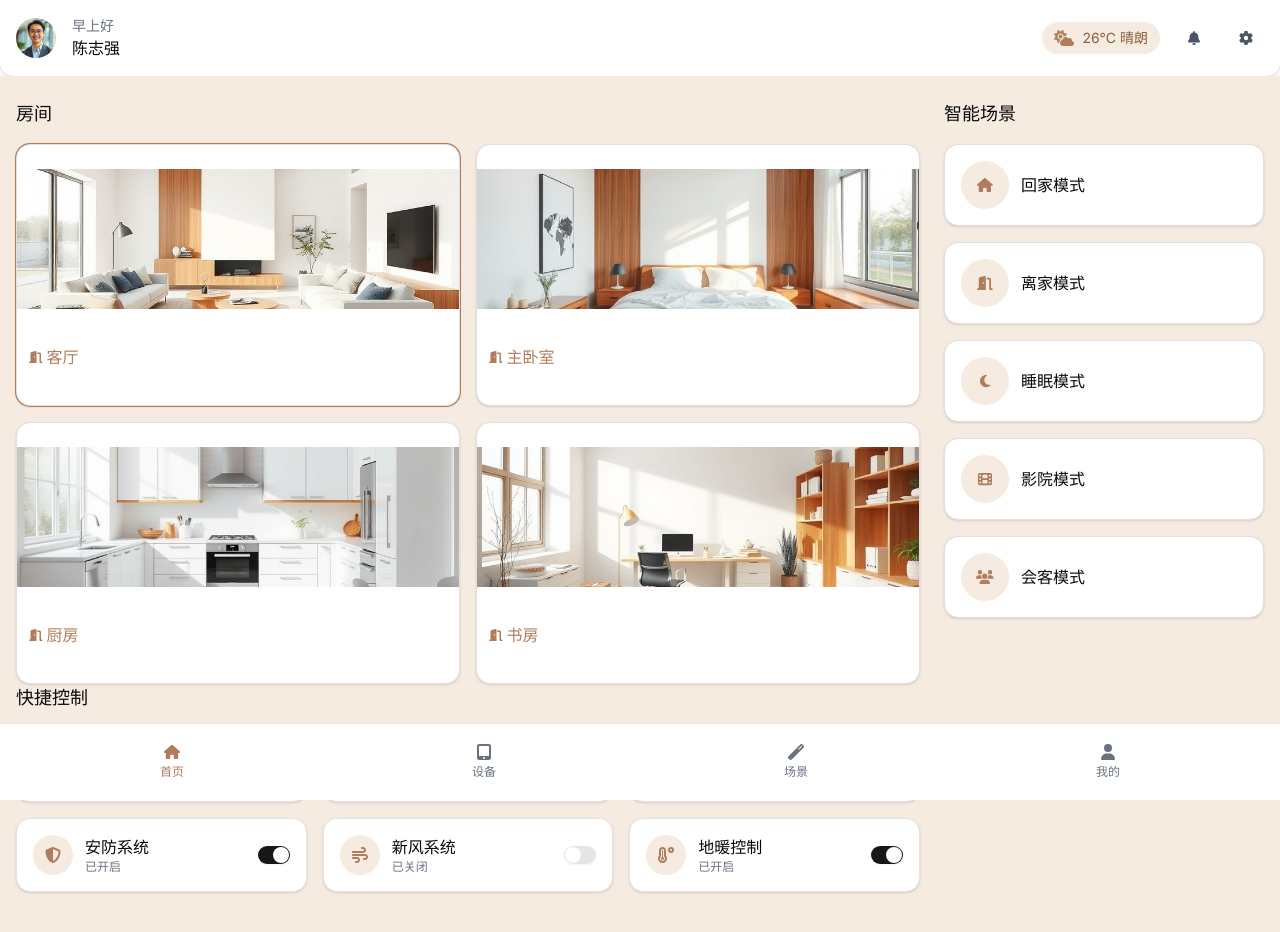
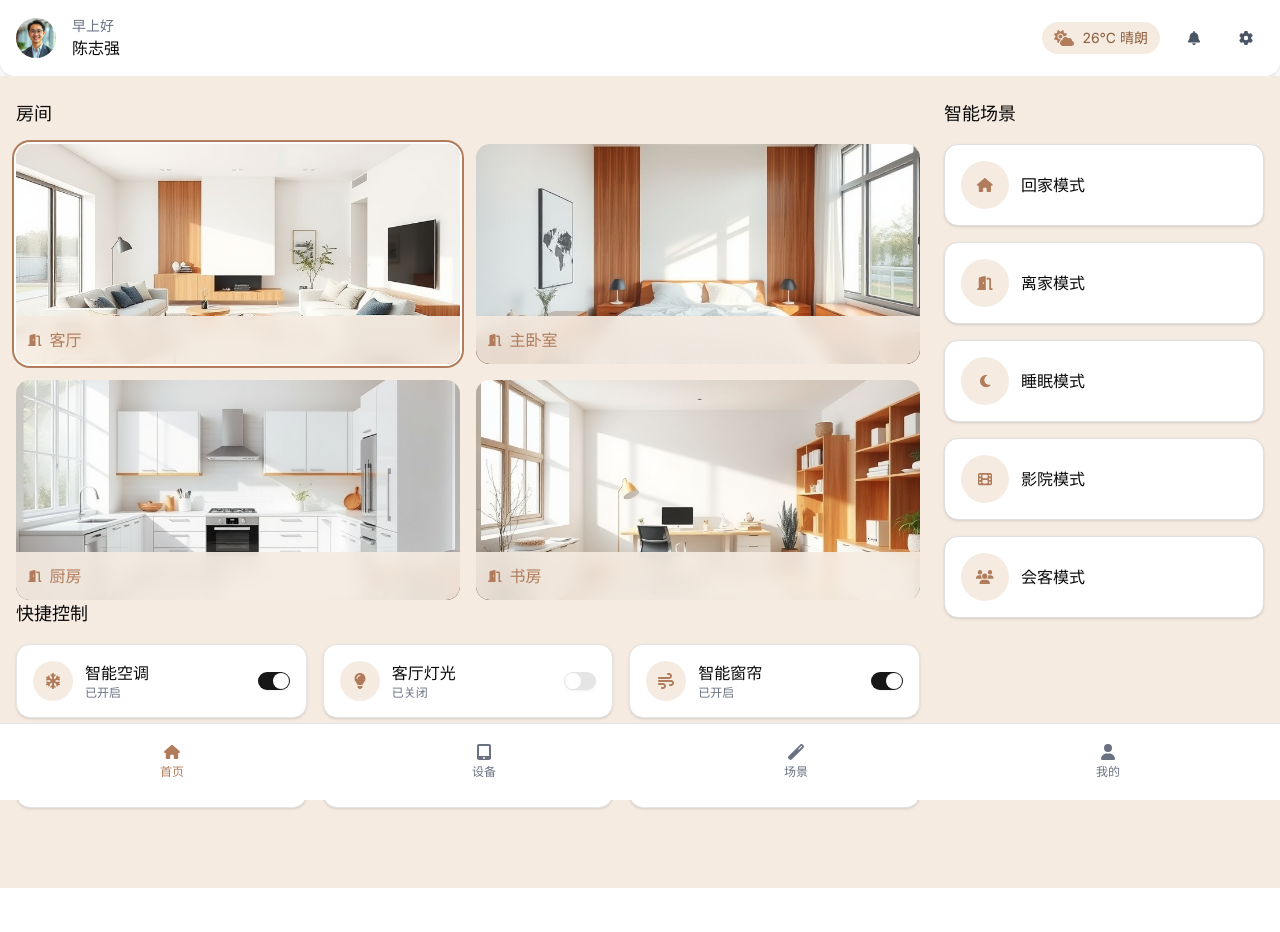
Before and after one commit to CloseFish/my-smart-home-app, a Next.js app: page / in a window 1280 px wide. Shown: the top 932 px of the page. After the commit the page ends 888 px from the top, so only its background shows below. Built offline with nearby package versions, Linux system fonts and the light colour scheme.

Commit message:
更改了“房间”模块内图片样式 解决了白边问题 20250405_1755

```diff
--- a/src/components/DraggableRooms.tsx
+++ b/src/components/DraggableRooms.tsx
@@ -1,5 +1,5 @@
 "use client";
-import React, { useState, useRef, useEffect } from "react";
+import React, { useState } from "react";
 import { Card } from "@/components/ui/card";
 import Image from "next/image";
 import { FontAwesomeIcon } from "@fortawesome/react-fontawesome";
@@ -12,7 +12,12 @@ import {
 	PointerSensor,
 	TouchSensor,
 } from "@dnd-kit/core";
-import { SortableContext, useSortable, arrayMove, rectSortingStrategy } from "@dnd-kit/sortable";
+import {
+	SortableContext,
+	useSortable,
+	arrayMove,
+	rectSortingStrategy,
+} from "@dnd-kit/sortable";
 import { CSS } from "@dnd-kit/utilities";
 
 const DraggableRooms: React.FC<{ rooms: any[] }> = ({ rooms }) => {
@@ -41,7 +46,11 @@ const DraggableRooms: React.FC<{ rooms: any[] }> = ({ rooms }) => {
 	return (
 		<div>
 			<h2 className="text-lg font-medium mb-4">房间</h2>
-			<DndContext collisionDetection={closestCenter} onDragEnd={handleDragEnd} sensors={sensors}>
+			<DndContext
+				collisionDetection={closestCenter}
+				onDragEnd={handleDragEnd}
+				sensors={sensors}
+			>
 				<SortableContext
 					items={draggableRooms.map((room) => room.name)}
 					strategy={rectSortingStrategy}
@@ -59,63 +68,41 @@ const DraggableRooms: React.FC<{ rooms: any[] }> = ({ rooms }) => {
 
 const SortableRoom: React.FC<{ id: string; room: any }> = ({ id, room }) => {
 	const { attributes, listeners, setNodeRef, transform, transition } = useSortable({ id });
-	const longPressRef = useRef<NodeJS.Timeout | null>(null);
-	const isLongPress = useRef(false);
-
-	const handleMouseDown = (e: React.MouseEvent<HTMLDivElement>) => {
-		longPressRef.current = setTimeout(() => {
-			isLongPress.current = true;
-			if (listeners && listeners.onMouseDown) {
-				listeners.onMouseDown(e);
-			}
-		}, 300);
-	};
-
-	const handleMouseUp = (e: React.MouseEvent<HTMLDivElement>) => {
-		if (longPressRef.current) {
-			clearTimeout(longPressRef.current);
-			longPressRef.current = null;
-		}
-		if (!isLongPress.current) {
-			// 短按逻辑可在此添加，暂时留空
-		}
-		isLongPress.current = false;
-	};
-
-	useEffect(() => {
-		return () => {
-			if (longPressRef.current) {
-				clearTimeout(longPressRef.current);
-			}
-		};
-	}, []);
 
 	return (
-		<Card
+		<div
 			ref={setNodeRef}
 			{...attributes}
-			onMouseDown={handleMouseDown}
-			onMouseUp={handleMouseUp}
 			{...listeners}
-			className={`overflow-hidden border border-[#E0E0E0] ${room.active ? "ring-1 ring-[#B07C5B]" : ""}`}
-			style={{ transform: CSS.Transform.toString(transform), transition }}
+			className={`relative overflow-hidden rounded-xl ${room.active ? "ring-2 ring-[#B07C5B] ring-offset-2" : ""
+				}`}
+			style={{
+				transform: CSS.Transform.toString(transform),
+				transition,
+				width: '100%',
+				height: '220px'
+			}}
 		>
-			<div className="relative h-[140px]">
+			{/* 图片区域 - 直接占满整个容器 */}
+			<div className="absolute inset-0">
 				<Image
 					src={room.image}
 					alt={room.name}
 					fill
-					sizes="(max-width: 768px) 100vw, 50vw"
 					className="object-cover"
+					style={{ margin: 0 }}
 				/>
 			</div>
-			<div className="p-3 flex items-center">
-				<div className="font-medium text-[#B07C5B] flex items-center">
-					<FontAwesomeIcon icon={faDoorOpen} className="text-xs mr-1" />
-					<span>{room.name}</span>
-				</div>
+
+			{/* 底部信息条 - 直接覆盖在图片上 */}
+			<div className="absolute bottom-0 left-0 right-0 h-12 bg-[#F6EBE1]/90 backdrop-blur-sm flex items-center px-3">
+				<FontAwesomeIcon
+					icon={faDoorOpen}
+					className="text-xs mr-2 text-[#B07C5B]"
+				/>
+				<span className="font-medium text-[#B07C5B]">{room.name}</span>
 			</div>
-		</Card>
+		</div>
 	);
 };
 
```
